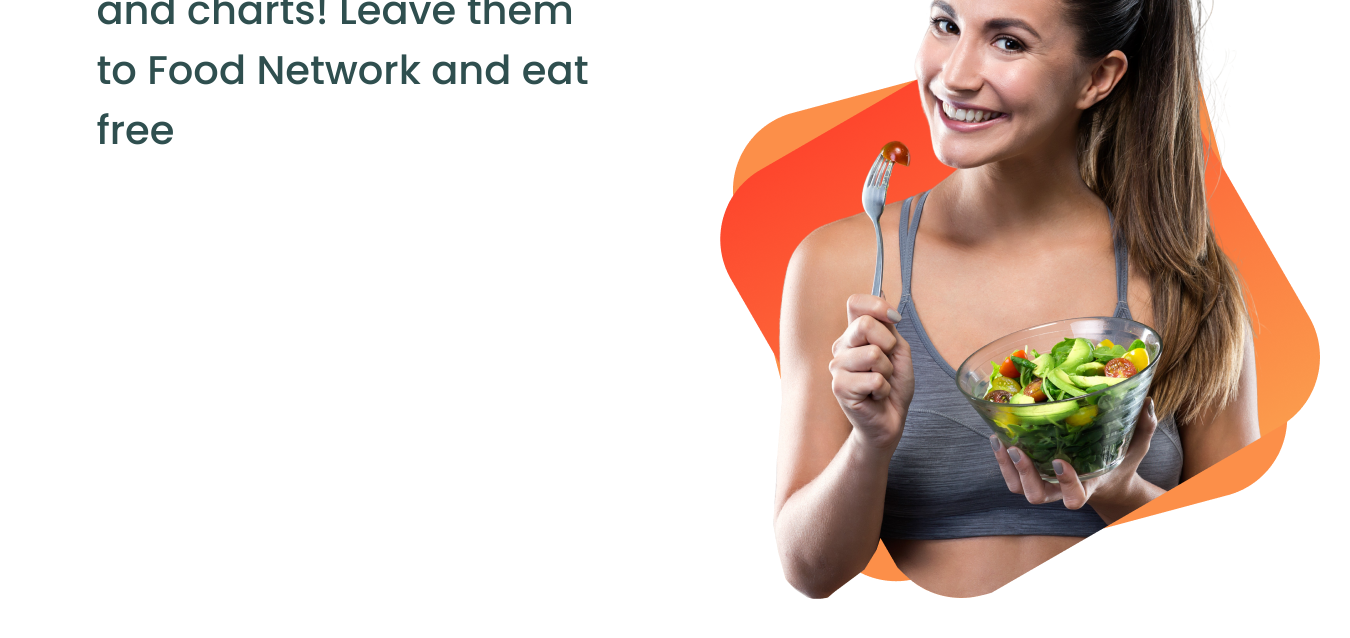
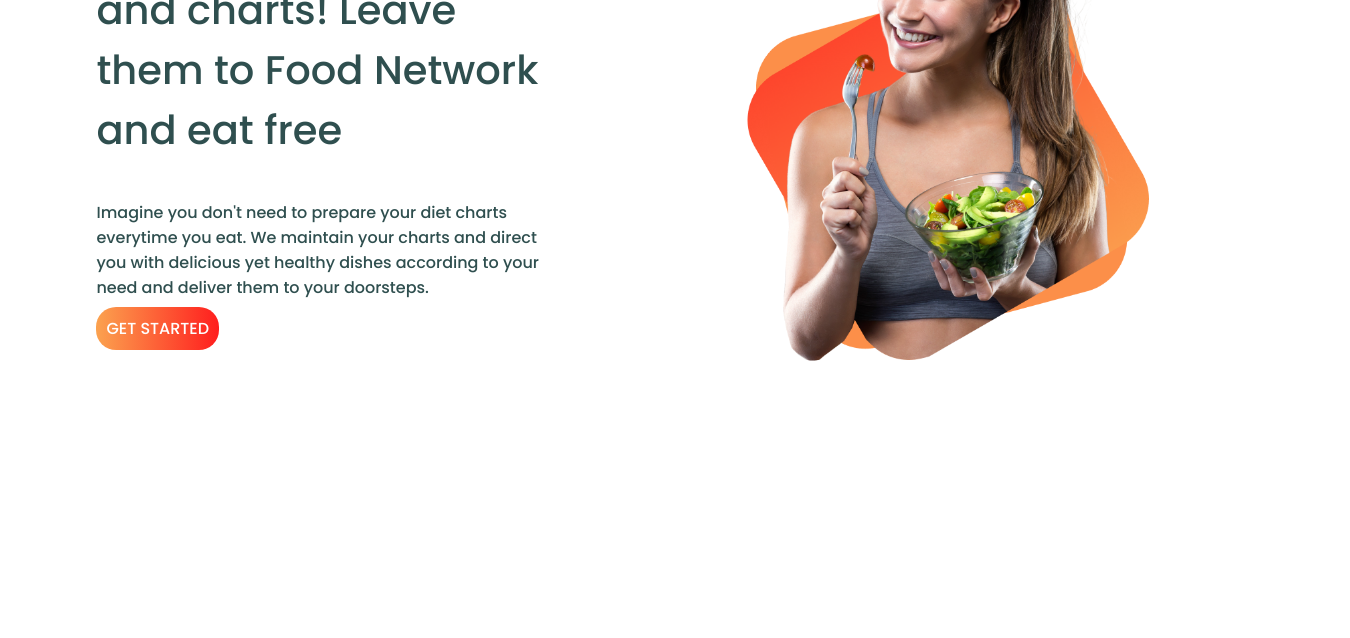
Before and after one commit to Mahmud-Shukhon/Food-Network-Assignment, a plain HTML site: page index.html in a window 1280 px wide. Shown: the part 128-766 px from the top of the page, 1350 px wide, since content can reach past the window. Drawn offline with Linux system fonts and the light colour scheme.

Commit message:
Top section done

```diff
--- a/Styles/main.css
+++ b/Styles/main.css
@@ -8,10 +8,12 @@ body{
 }
 
 .half-width{
-    width: 40%;
+    width: 50%;
     float: left;
     margin-left: 5%;
     padding-left: 2%;
+    margin-right: 5%;
+    padding-right: 2%;
 }
 
 #head-charm{
@@ -21,3 +23,15 @@ body{
 .orange-text{
     color: orange;
 }
+
+.button{
+    text-decoration: none;
+    color: white;
+    background: linear-gradient(90deg, #FBA24F, #FF1E1E);
+    padding: 10px;
+    border-radius: 20px;
+}
+
+#top-image{
+    height: 500px;
+}
--- a/index.html
+++ b/index.html
@@ -17,10 +17,14 @@
             <p id="head-charm">
                 <span class="orange-text">Forget</span> your calculator and charts! Leave them to Food Network and eat free
             </p>
+            <p>
+                Imagine you don't need to prepare your diet charts everytime you eat. We maintain your charts and direct you with delicious yet healthy dishes according to your need and deliver them to your doorsteps.
+            </p>
+            <a class="button" target="_blank" href="https://www.googleadservices.com/pagead/aclk?sa=L&ai=DChcSEwjQja_QkobyAhWJfSsKHaY5DLwYABABGgJzZg&ae=2&ohost=www.google.com&cid=CAESP-D2zgi98XYIwuDSvHpXVqKrOqCPtgdNbC_i1orGb0evm2Tj8mbacY-_zeyt1cOthnGAS-FP1d4opRe_8cf0gg&sig=AOD64_2C89KRdigi_69Tj6-k1pNOqnj60A&q&nis=1&adurl&ved=2ahUKEwiy_KjQkobyAhXGyzgGHR3oAqYQ0Qx6BAgCEAE">GET STARTED</a>
         </div>
 
         <div class="half-width">
-            <img src="Images/female/Group 8425.png" alt="Image could not load">
+            <img id="top-image" src="Images/female/Group 8425.png" alt="Image could not load">
         </div>
     </section>
 </body>
```
Also changed, not shown: 1 other file.
